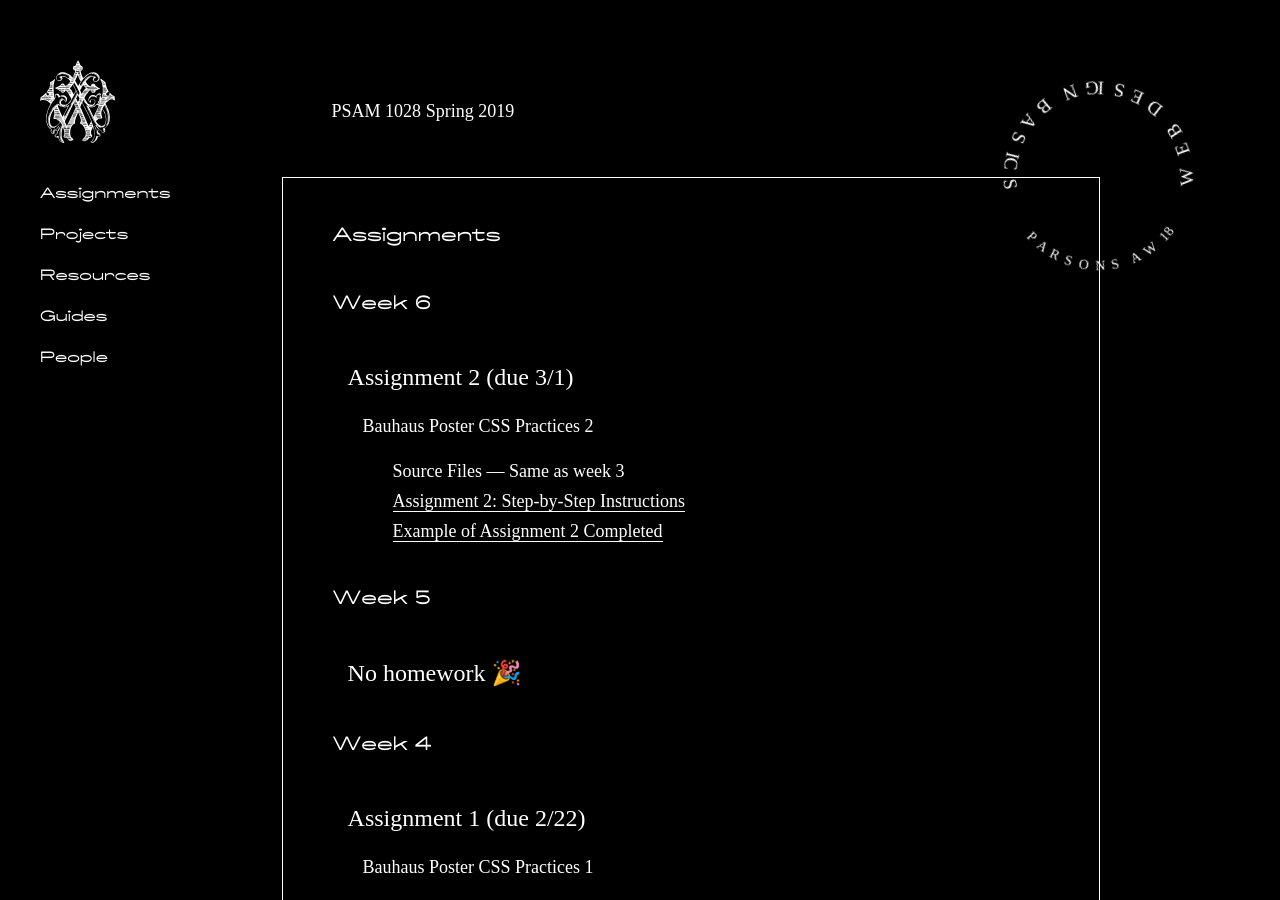
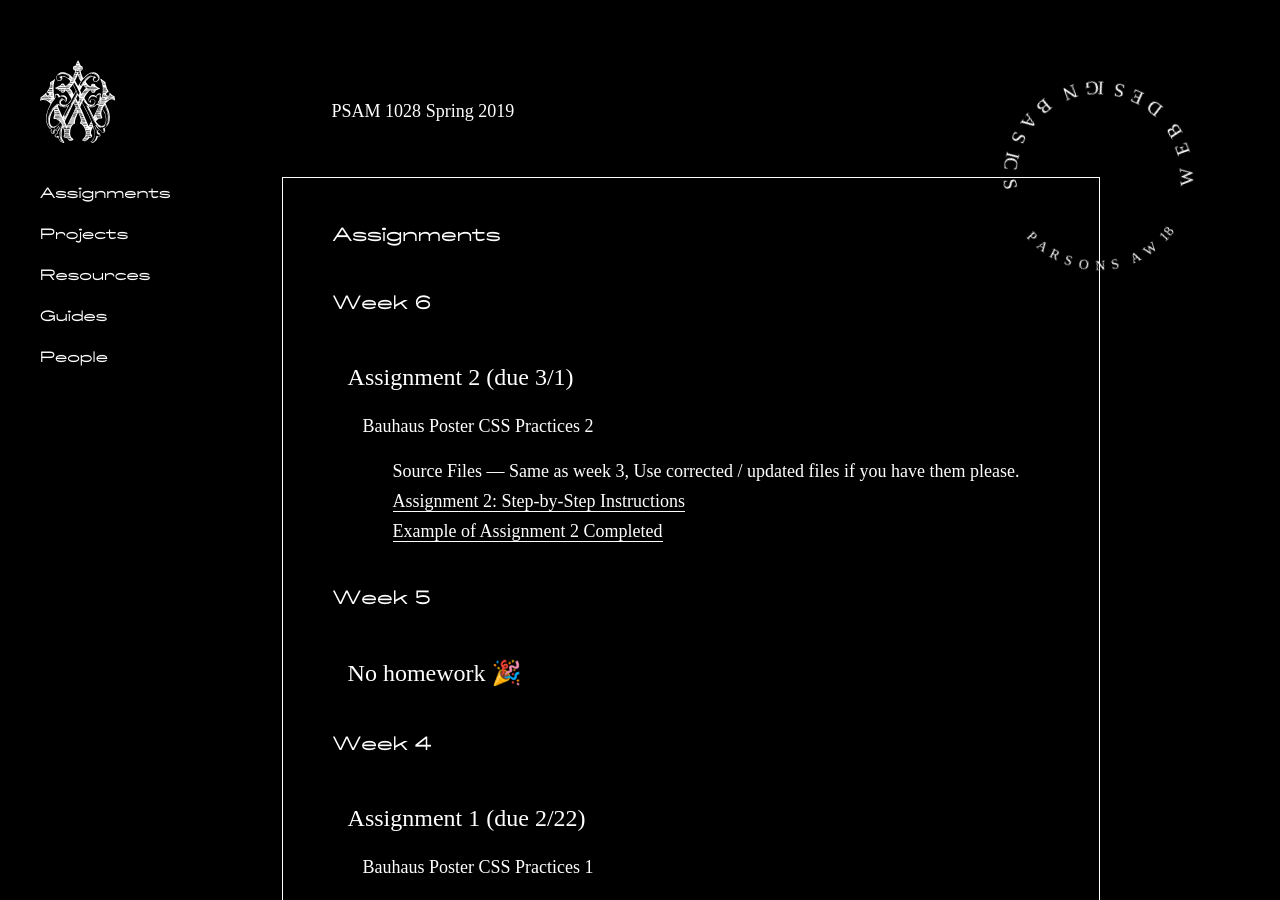
Before and after one commit to patshiu/spring2019webdesignbasics, a Jekyll site: the page built from _pages/assignments.md, in a window 1280 px wide and 900 px high. Built offline with Jekyll 4.4.1, drawn with Linux system fonts in a browser that asks for light colours; nearby versions of some CDN libraries; our own code applies the rules of GitHub Pages for plain Markdown files.

Commit message:
Updating Assignments

```diff
--- a/_pages/assignments.md
+++ b/_pages/assignments.md
@@ -7,7 +7,7 @@ permalink: /assignments
 ## Week 6
 #### Assignment 2 (due 3/1)
 * Bauhaus Poster CSS Practices 2
-  * Source Files — Same as week 3
+  * Source Files — Same as week 3, Use corrected / updated files if you have them please.
   * [Assignment 2: Step-by-Step Instructions](https://docs.google.com/document/d/1oU7tj7hXTf3xeO2fUdr_nV4E_dKtsnx1Uk6bTIHdOqs/edit?usp=sharing)
   * [Example of Assignment 2 Completed](https://patshiu.github.io/PSAM-exercise2-done/)
 
```
